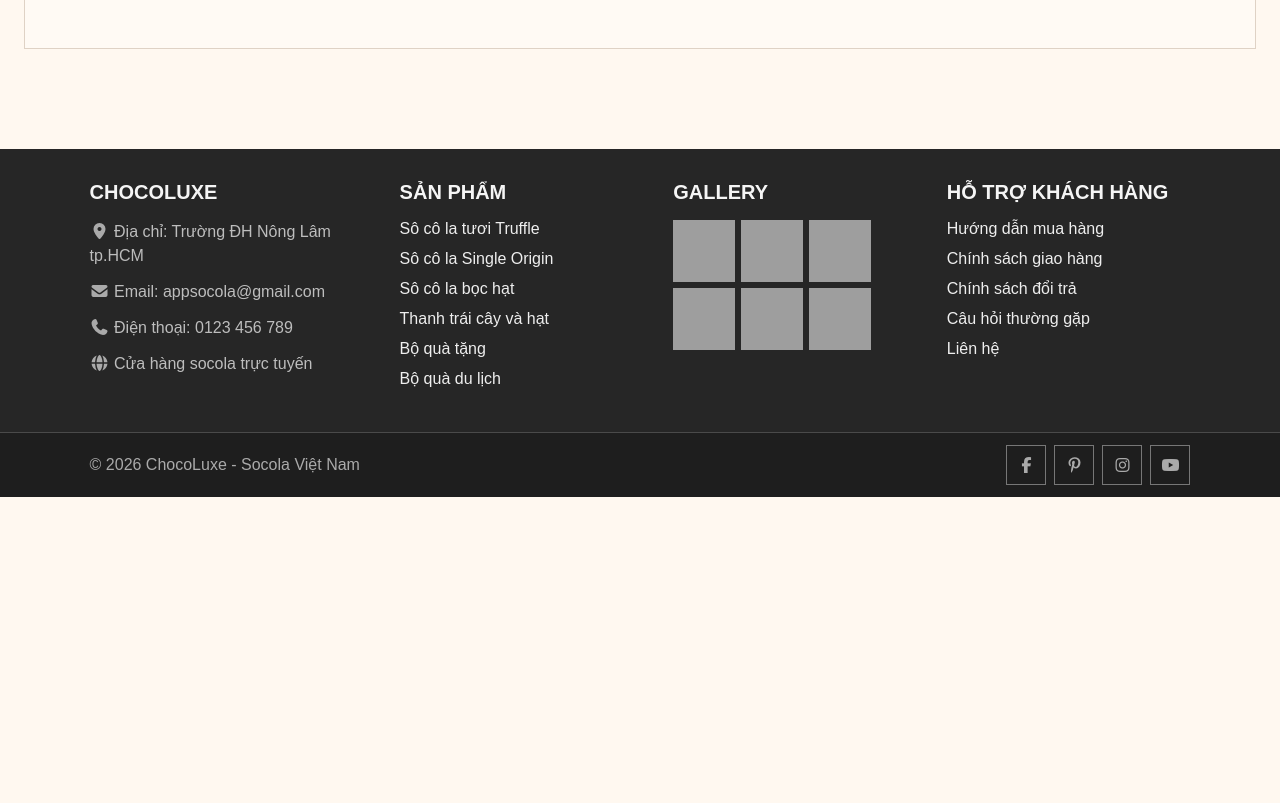
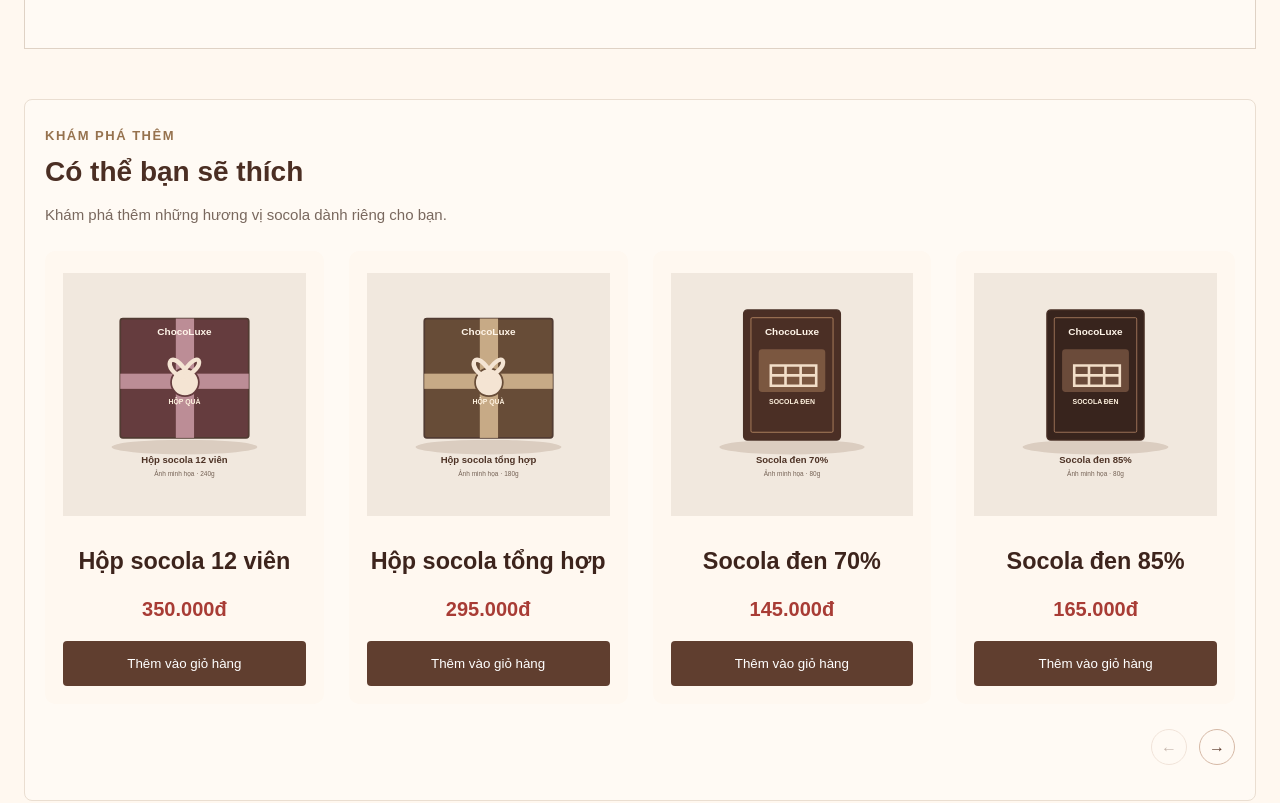
Before and after one commit to PhamVanViet23130380/AppSocola, a React (Vite) app: page /san-pham/hop-qua-6-vien in a window 1280 px wide. Shown: the part 1620-2423 px from the top of the page. Before the commit the page ends 2117 px from the top, so only its background shows below. Built offline with nearby package versions, Linux system fonts and the light colour scheme; grey boxes are pictures that could not be loaded.

Commit message:
feat(chitietsanpham): thêm phần có thể bạn sẽ thích

```diff
--- a/src/components/ProductCarousel/ProductCarousel.css
+++ b/src/components/ProductCarousel/ProductCarousel.css
@@ -175,6 +175,17 @@
     color: white;
 }
 
+.product-carousel--recommend .product-carousel-controls button{
+    color: #603e2f;
+    border-color: #d6b9a6;
+}
+
+.product-carousel--recommend .product-carousel-controls button:hover:not(:disabled){
+    background-color: #603e2f;
+    color: white;
+    border-color: #603e2f;
+}
+
 .product-carousel-detail-link{
     display: block;
     color: inherit;
--- a/src/pages/ProductDetail/ProductDetail.css
+++ b/src/pages/ProductDetail/ProductDetail.css
@@ -366,6 +366,43 @@
     font-size: 12px;
 }
 
+
+
+.product-detail-recommendations{
+    margin-top: 50px;
+    padding: 28px 20px 35px;
+    background-color: #fffaf4;
+    border: 1px solid #eaded1;
+    border-radius: 8px;
+}
+
+.product-detail-recommendations-header{
+    margin-bottom: 24px;
+}
+
+.product-detail-recommendations-header p{
+    margin: 0 0 8px;
+    color: #96724e;
+    font-size: 13px;
+    font-weight: bold;
+    letter-spacing: 1.5px;
+}
+
+.product-detail-recommendations-header h2{
+    margin: 0 0 10px;
+    color: #4b2e23;
+    font-size: 28px;
+    line-height: 1.5;
+}
+
+.product-detail-recommendations-header span{
+    color: #79685e;
+    font-size: 15px;
+    line-height: 1.6;
+}
+
+
+
 @media (max-width: 768px) {
     .product-detail-description{
         margin-top: 32px;
--- a/src/pages/ProductDetail/ProductDetail.jsx
+++ b/src/pages/ProductDetail/ProductDetail.jsx
@@ -2,6 +2,7 @@ import {Link, useParams} from "react-router";
 import { useState } from "react";
 import products from "../../data/products.js";
 import ProductReviews from "../../components/ProductReview/ProductReviews.jsx";
+import ProductCarousel from "../../components/ProductCarousel/ProductCarousel.jsx";
 import "./ProductDetail.css"
 
 function ProductDetail() {
@@ -9,6 +10,19 @@ function ProductDetail() {
     const [expandedSlug, setExpandedSlug] = useState(null);
     const isDescriptionExpanded = expandedSlug === slug;
     const product = products.find((item) => item.slug === slug);
+
+    const sameCategoryProducts = products.filter((item) =>
+            item.category === product.category &&
+            item.id !== product.id
+    );
+
+    const otherCategoryProducts = products.filter((item) =>
+            item.category !== product.category &&
+            item.id !== product.id
+    );
+
+    const recommendedProducts = [...sameCategoryProducts, ...otherCategoryProducts].slice(0, 5);
+
 
     if (!product) {
         return (
@@ -173,6 +187,20 @@ function ProductDetail() {
                     name: "Tài khoản demo"
                 }}
             />
+
+            <section className="product-detail-recommendations">
+                <div className="product-detail-recommendations-header">
+                    <p>KHÁM PHÁ THÊM</p>
+                    <h2>Có thể bạn sẽ thích</h2>
+                    <span>Khám phá thêm những hương vị socola dành riêng cho bạn.</span>
+                </div>
+
+                <ProductCarousel
+                    products={recommendedProducts}
+                    variant="recommend"
+                    showAddButton={false}
+                />
+            </section>
         </main>
     );
 }
```
